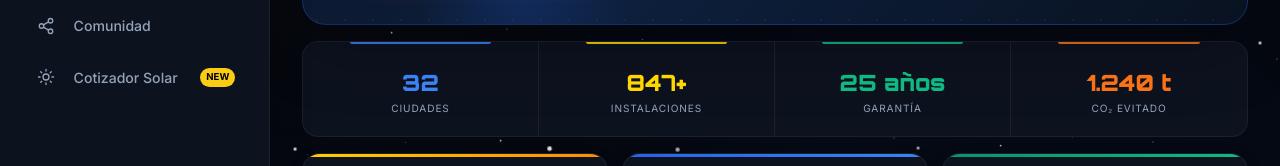
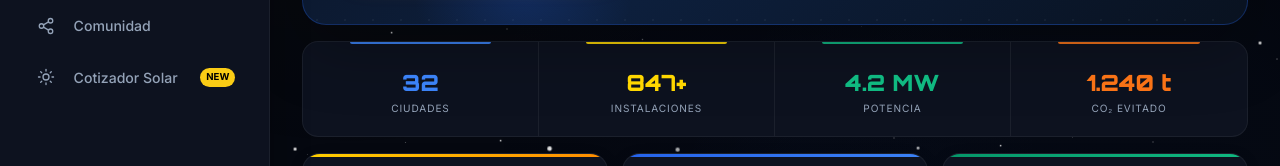
Before and after one commit to DavidAlvarez1998/Solar-full-energy, a React (Vite) app: page /#dashboard in a window 1280 px wide. Shown: the part 404-570 px from the top of the page. Built offline with nearby package versions, Linux system fonts and the light colour scheme.

Commit message:
fix: reemplaza métrica de garantía por potencia instalada en dashboard

```diff
--- a/src/components/sections/Dashboard.tsx
+++ b/src/components/sections/Dashboard.tsx
@@ -37,10 +37,10 @@ const ArrowIcon = () => (
 
 /* ── Data ── */
 const metrics = [
-  { value: '32',      label: 'Ciudades',       color: '#3b82f6' },
-  { value: '847+',    label: 'Instalaciones',  color: '#FFD700' },
-  { value: '25 años', label: 'Garantía',       color: '#10b981' },
-  { value: '1.240 t', label: 'CO₂ evitado',    color: '#f97316' },
+  { value: '32',      label: 'Ciudades',      color: '#3b82f6' },
+  { value: '847+',    label: 'Instalaciones', color: '#FFD700' },
+  { value: '4.2 MW',  label: 'Potencia',      color: '#10b981' },
+  { value: '1.240 t', label: 'CO₂ evitado',   color: '#f97316' },
 ];
 
 const actions = [
```
